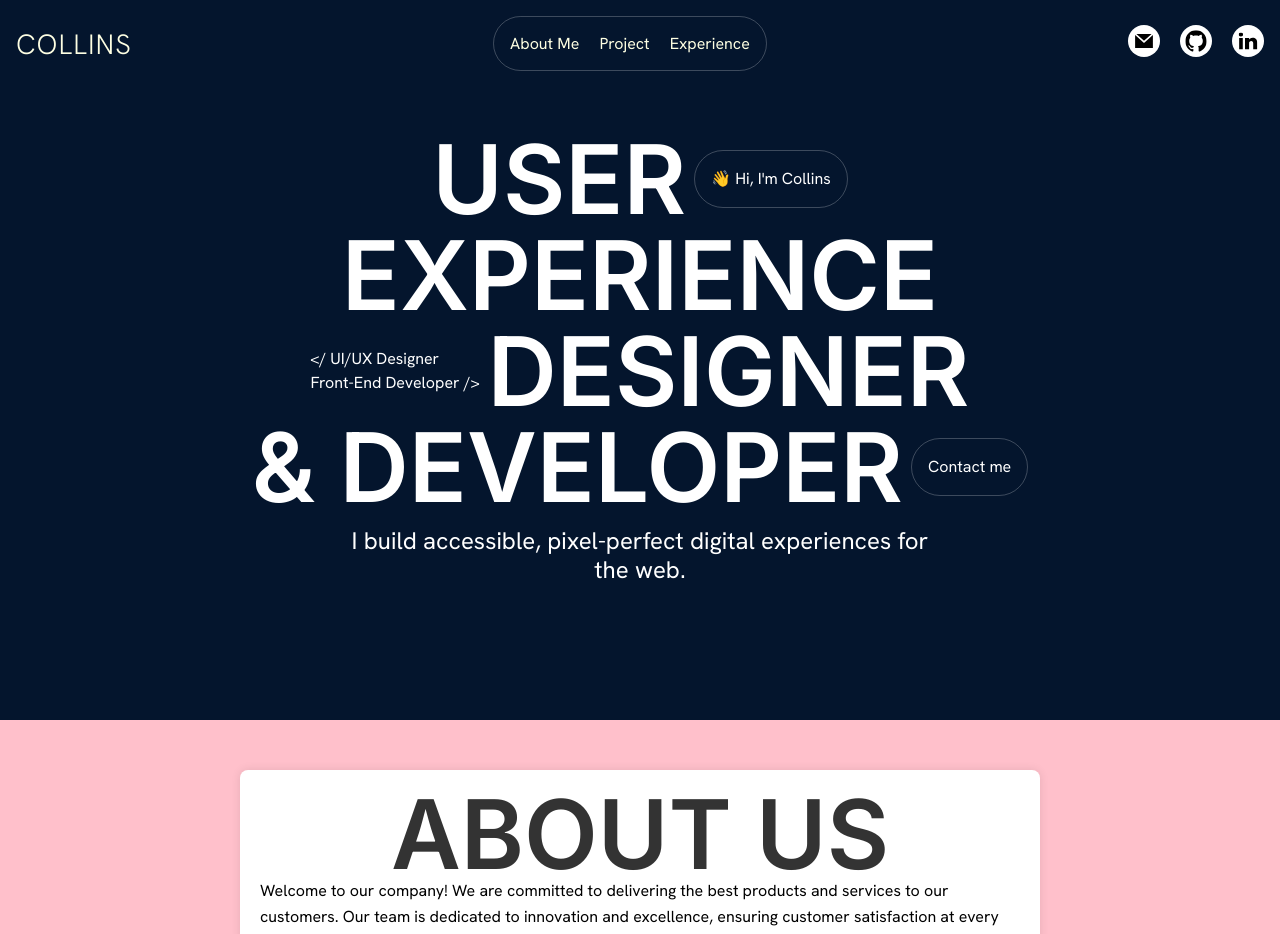
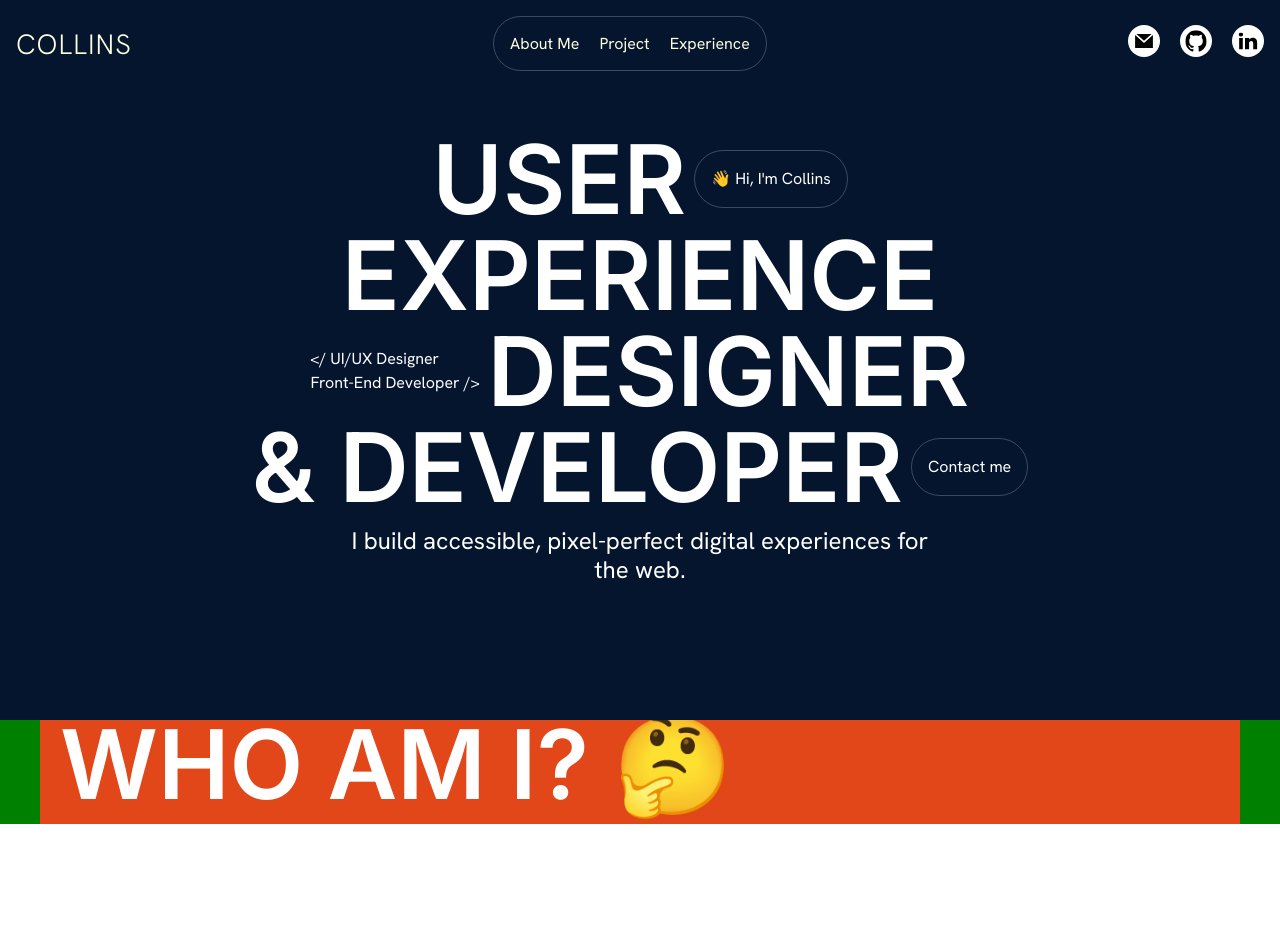
Before and after one commit to Acollins65/Collins_Dev_Portfolio, a React (Vite) app: page / in a window 1280 px wide. Shown: the top 934 px of the page. After the commit the page ends 824 px from the top, so only its background shows below. Built offline with nearby package versions, Linux system fonts and the light colour scheme.

Commit message:
About Us Update html

```diff
--- a/src/Components/About/About.jsx
+++ b/src/Components/About/About.jsx
@@ -1,32 +1,22 @@
 import React from "react";
+import styles from "./About.module.css";
+import { getImageUrl } from "../../utils";
 
 export const About = () => {
   return (
-    <div>
-      <div
-        style={{
-          maxWidth: "800px",
-          margin: "50px auto",
-          background: "white",
-          padding: "20px",
-          borderRadius: "8px",
-          boxShadow: "0 0 10px rgba(0, 0, 0, 0.1)",
-          color: "black",
-        }}
-      >
-        <h1 style={{ textAlign: "center", color: "#333" }}>About Us</h1>
-        <p style={{ color: "black", lineHeight: 1.6 }}>
-          Welcome to our company! We are committed to delivering the best
-          products and services to our customers. Our team is dedicated to
-          innovation and excellence, ensuring customer satisfaction at every
-          step.
-        </p>
-        <p style={{ color: "black", lineHeight: 1.6 }}>
-          Founded with passion and expertise, we strive to make a positive
-          impact in our industry and community. Thank you for being part of our
-          journey.
-        </p>
+    <section className={styles.container}>
+      <div className={styles.content}>
+        <div className={styles.head}>
+          <div className={styles.title}>
+            <h1>Who am I? 🤔</h1>
+          </div>
+          <div className={styles.lineWrapper}>
+            <div className={styles.line}></div>
+          </div>
+        </div>
+        <div className={styles.head}></div>
+        <div className={styles.bottom}></div>
       </div>
-    </div>
+    </section>
   );
 };
--- a/src/Components/About/About.module.css
+++ b/src/Components/About/About.module.css
@@ -0,0 +1,34 @@
+@import "../../vars.css";
+
+.container {
+  width: 100%;
+  display: flex;
+  justify-content: center;
+  align-items: center;
+  flex-direction: column;
+  padding: 0;
+  margin: 0;
+  overflow: hidden;
+  /* background-color: var(--color-background); */
+  background-color: green;
+}
+
+.content {
+  max-width: 1200px;
+  width: 100%;
+  padding: 0 20px;
+  height: auto;
+  display: flex;
+  flex-direction: column;
+  gap: 8px;
+  background-color: rgb(225, 71, 24);
+}
+
+@media screen and (max-width: 1000px) {
+}
+
+@media screen and (max-width: 768px) {
+}
+
+@media screen and (max-width: 500px) {
+}
```
